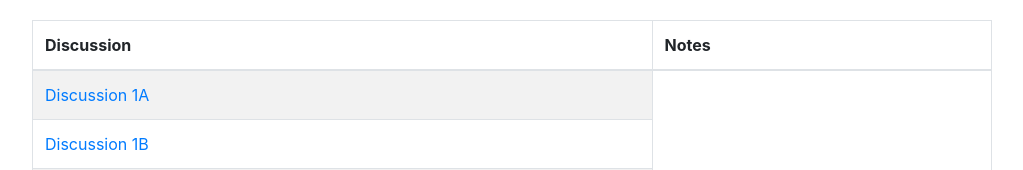
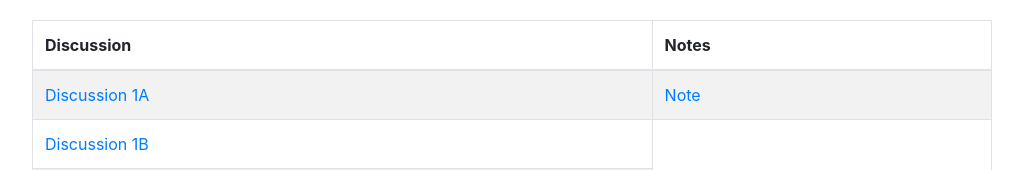
Before and after one commit to arinchang/arinchang.github.io, a React (Create React App) app: page / in a window 1280 px wide. Shown: the part 210-380 px from the top of the page, without its empty margins (128-1151 px from the left). Built offline with nearby package versions, Linux system fonts and the light colour scheme.

Commit message:
add data folder

```diff
--- a/src/index.tsx
+++ b/src/index.tsx
@@ -41,7 +41,7 @@ ReactDOM.render(
           <tbody>
             <tr>
               <td>{<a href="https://www.eecs70.org/static/discussions/dis01a.pdf" target="_blank" rel="noopener noreferrer">Discussion 1A</a>}</td>
-              {/* <td>Note</td>  */}
+              <td>{<a href="data/dis01a.pdf" target="_blank" rel="noopener noreferrer">Note</a>}</td>
             </tr>
             <tr>
               <td>{<a href="https://www.eecs70.org/static/discussions/dis01b.pdf" target="_blank" rel="noopener noreferrer">Discussion 1B</a>}</td>
```
Also changed, not shown: 2 other files (tests, documents, lock files or other folders).
